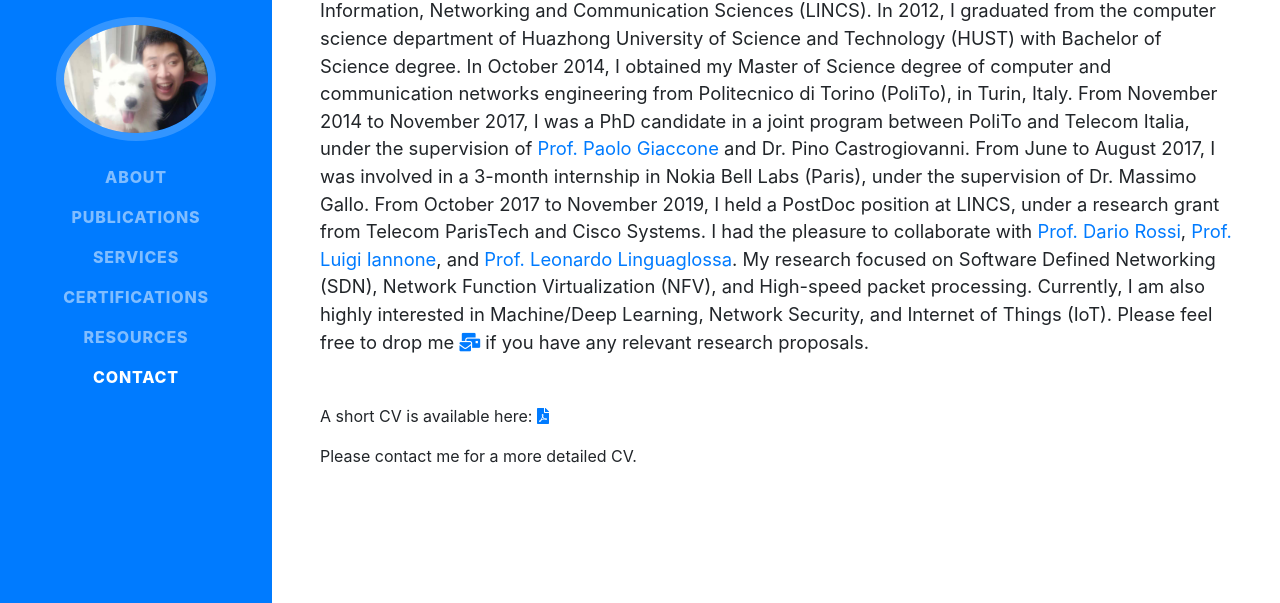
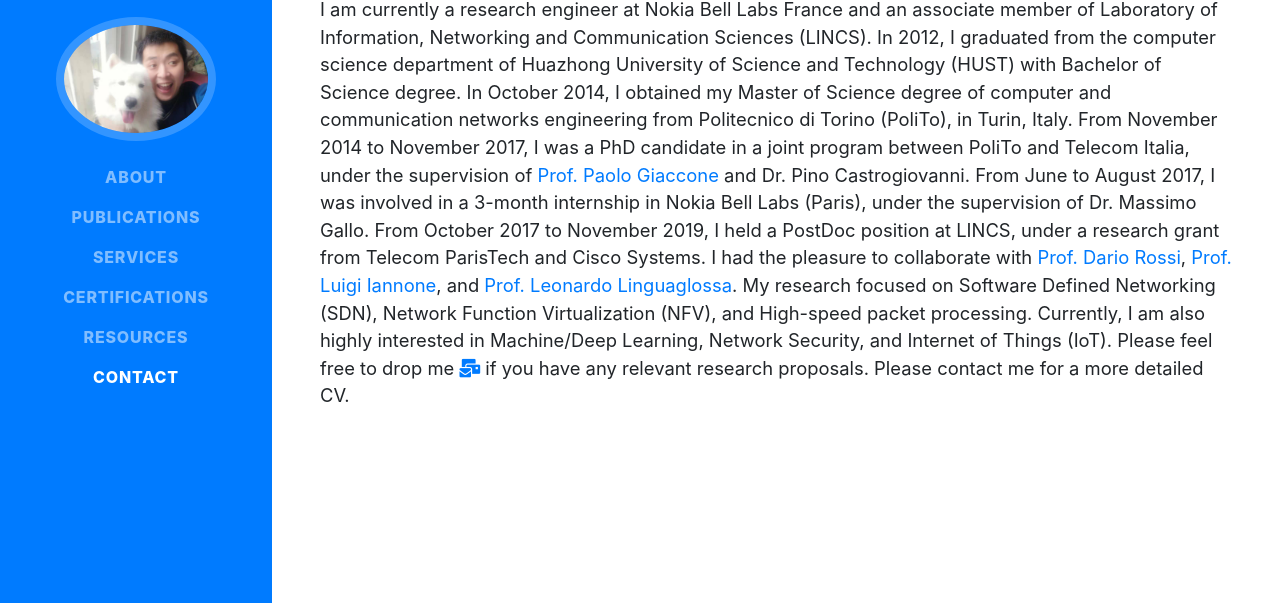
Before and after one commit to ztz1989/ztz1989.github.io, a website with bundled scripts: page index.html in a window 1280 px wide. Shown: the part 197-800 px from the top of the page. Built offline with nearby package versions, Linux system fonts and the light colour scheme; a web font is replaced by a local one.

Commit message:
minor updates

```diff
--- a/index.html
+++ b/index.html
@@ -76,10 +76,10 @@
 From June to August 2017, I was involved in a 3-month internship in Nokia Bell Labs (Paris), under the supervision of Dr. Massimo Gallo. From October 2017 to November 2019, I held a PostDoc position at LINCS, under a research grant from Telecom ParisTech and Cisco Systems. I had the pleasure to collaborate with <a href="https://nonsns.github.io/", target="_blank">Prof. Dario Rossi</a>, <a href="http://www.gigix.net/", target="_blank">Prof. Luigi Iannone</a>, and <a href="https://perso.telecom-paristech.fr/linguaglossa/", target="_blank">Prof. Leonardo Linguaglossa</a>.
 My research focused on Software Defined Networking (SDN), Network Function Virtualization (NFV), and High-speed packet processing. Currently, I am also highly interested in Machine/Deep Learning, Network Security, and Internet of Things (IoT). Please feel free to drop me <a href="mailto:tianzhu.zhang1989@gmail.com" target="_blank"> <i class="fas fa-mail-bulk"></i> </a> if you have any relevant research proposals.
 
-        <p>A short CV is available here:
+        <!--p>A short CV is available here:
 		<a href="cv.pdf" target="_blank">
              <i class="fa fa-file-pdf" aria-hidden="true"></i>
-        </a></p>
+        </a></p-->
 
 		Please contact me for a more detailed CV.
 		</p>
```
